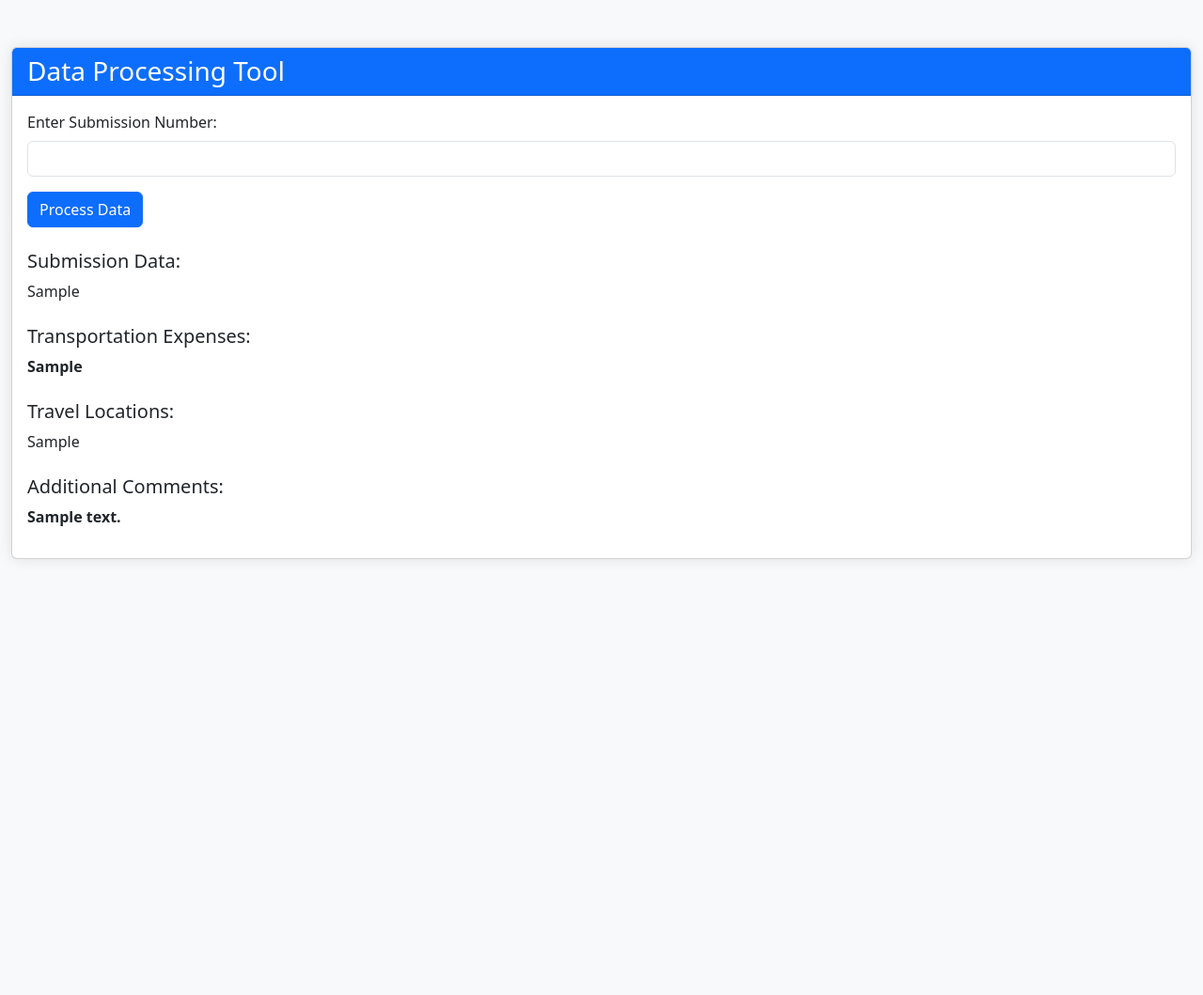
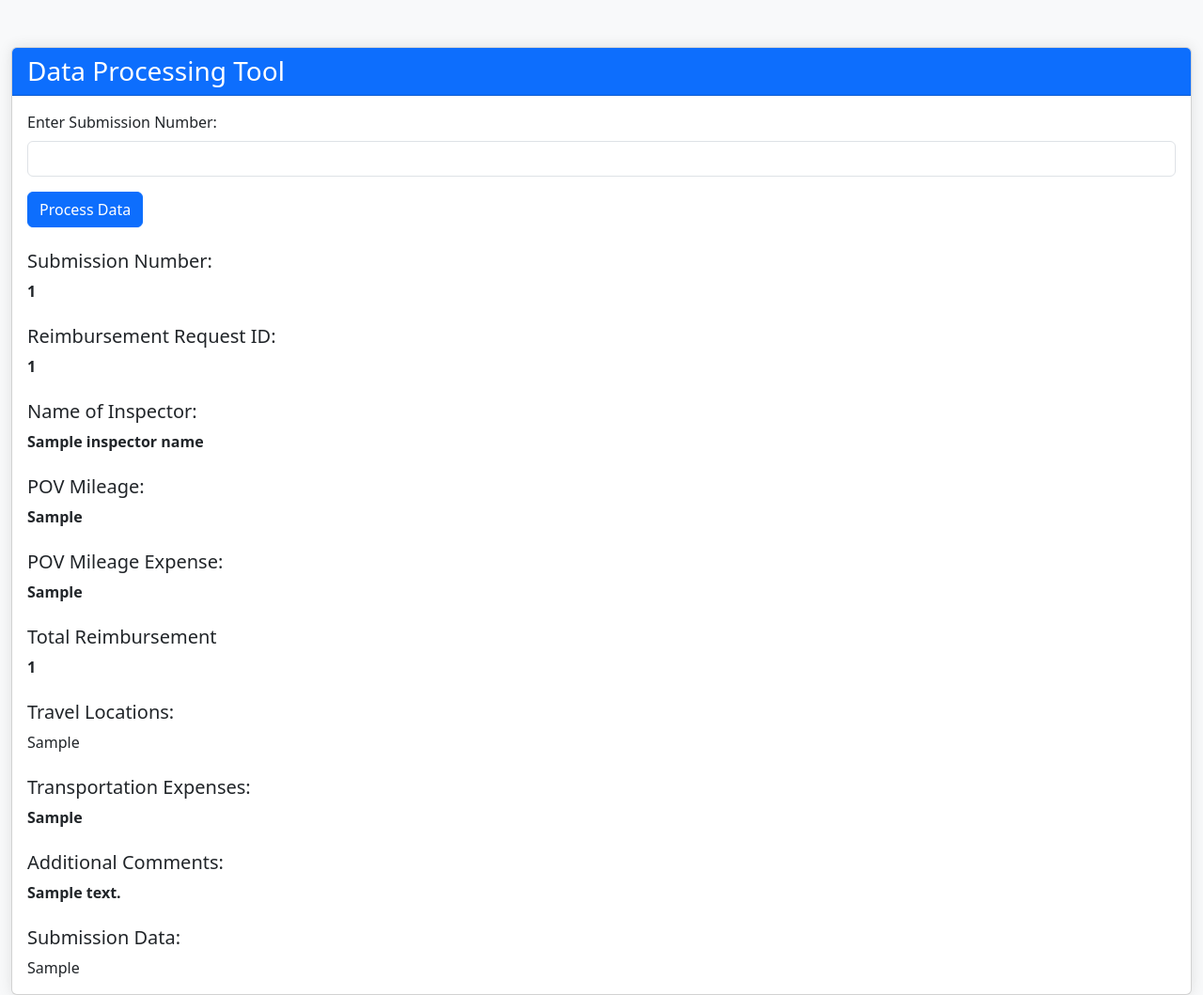
Before and after one commit to MalavikaKalani/Report-Automation-Tool, a Flask app: template templates/index.html in a window 1280 px wide. Shown: the whole page at 94% size. Before the commit the page ends 595 px from the top, so only its background shows below. Run offline with Flask 3, Linux system fonts and the light colour scheme; the template is opened without the code that fills it: most values are stand-ins (such as "Sample title", 1, 10 or a date in 2020).

Commit message:
New formatting with updated data
The individual information displays first and then the dataframe. The values are highlighted for ease.

```diff
--- a/app.py
+++ b/app.py
@@ -45,10 +45,6 @@ def process_data(submission_num):
             return False, message
 
         # LOAD DATA FROM CSV
-        # submissions = pd.read_csv("all_submissions.csv")
-        # inspections = pd.read_csv("inspections_new.csv")
-        # perdiem = pd.read_csv("per_diem.csv")
-        # property_info = pd.read_csv("property.csv")
 
         # submissions = pd.read_csv("Live_Data_New_04_09(All_Submissions).csv", encoding='cp1252')
 
@@ -60,8 +56,8 @@ def process_data(submission_num):
         submissions = pd.read_csv(os.path.join(BASE_DIR, "Live_Data_New_04_09(All_Submissions).csv"), encoding='cp1252')
         # inspections = pd.read_csv(os.path.join(BASE_DIR, "Live_Data_New_04_09(Inspections).csv"), encoding='cp1252')
         inspections = pd.read_csv(os.path.join(BASE_DIR, "Live_Data_New_04_09(Inspections).csv"), encoding='cp1252', names=[
-            'Submission Num','Reimbursement RequestID','Inspector Name','Inspection Id_OG','Inspection Date','Property Id','Inspection Id','Status'
-        ],header=0, keep_default_na=True)
+            'Submission Num','Reimbursement RequestID','Inspector Name','Inspection Id_OG','Inspection Date','Property Id','Inspection Id','Status'],
+            header=0, keep_default_na=True)
 
         # row_268 = inspections[inspections['Submission Num'] == 268]
         # for i, val in enumerate(row_268.iloc[0]):
@@ -74,14 +70,15 @@ def process_data(submission_num):
 
         # FILTER BY SUBMISSION NUMBER TO CREATE REPORT FOR EACH SUBMISSION
         df_submissions = submissions[submissions['Submission Num'] == submission_num]
+
+        if len(df_submissions) == 0:
+                return False, f"Submission number {submission_num} not found"
+
         df_inspections = inspections[inspections['Submission Num'] == submission_num]
         df_perdiem = perdiem[perdiem['Submission Num'] == submission_num]
         df_transportation = transportation[transportation['Submission Num'] == submission_num]
 
         # print(df_inspections.dtypes)
-
-        if len(df_submissions) == 0:
-                return False, f"Submission number {submission_num} not found"
 
         # get information that will be individually displayed
         inspector_name = df_submissions['Inspector Name'].iloc[0]
@@ -109,9 +106,11 @@ def process_data(submission_num):
 
 
         # RENAME FOR MERGE TO WORK BASED ON INSPECTION ID
+
         df_inspections.rename(columns={"Inspection Id": "InspectionID"}, inplace=True)
-        print(f"✅ Found {len(df_inspections)} inspection rows for submission {submission_num}")
-        print(df_inspections.head())
+        # print(f"✅ Found {len(df_inspections)} inspection rows for submission {submission_num}")
+
+
 
         # MERGE INSPECTION WITH PROPERTY INFO
         df_inspections = pd.merge(
@@ -120,8 +119,6 @@ def process_data(submission_num):
             on='InspectionID',
             how='left'
         )
-
-
 
         # MERGE INSPECTION WITH PER DIEM
         merged_df = pd.merge(
@@ -156,12 +153,12 @@ def process_data(submission_num):
         # final_df['Inspection Date'] = final_df['Day Number'].map(day_to_date_mapping)
 
         # ADD EXTRA FIELDS
-        final_df['Travel Start Location'] = pd.Series(dtype='int')
-        final_df['Travel End Location'] = pd.Series(dtype='int')
-        final_df['Total Expenses Per Line Item'] = pd.Series(dtype='int')
+        # final_df['Travel Start Location'] = pd.Series(dtype='int')
+        # final_df['Travel End Location'] = pd.Series(dtype='int')
+        # final_df['Total Expenses Per Line Item'] = pd.Series(dtype='int')
 
         pov_mileage = df_submissions["Miles Driven"].iloc[0]
-        pov_mileage_expense = (pov_mileage - 50) * 0.70
+        pov_mileage_expense = 0 if pov_mileage == 0 else (pov_mileage - 50) * 0.70
         total_reimbursement = df_submissions["Total Reimbursement"].iloc[0]
 
 
@@ -170,10 +167,10 @@ def process_data(submission_num):
         final_df["Total Reimbursement"] = total_reimbursement
 
         # ENSURE SAME DATA TYPE
-        final_df["Total Reimbursement"] = final_df["Total Reimbursement"].replace('[\$,]', '', regex=True).astype(float)
+        # final_df["Total Reimbursement"] = final_df["Total Reimbursement"].replace('[\$,]', '', regex=True).astype(float)
 
         # Now assign NaN properly
-        final_df.loc[2:, ["POV Mileage", "POV Mileage Expense ($0.70 per mile)", "Total Reimbursement"]] = pd.NA
+        # final_df.loc[2:, ["POV Mileage", "POV Mileage Expense ($0.70 per mile)", "Total Reimbursement"]] = pd.NA
 
 
         # RENAME AND REORDER FOR CONSISTENCY
@@ -182,12 +179,20 @@ def process_data(submission_num):
         "Lodging Rate": "GSA Lodging Rate", "Lodging Cost": "Actual Lodging Cost", "Lodging Taxes": "Lodging Rate Tax"}, inplace=True)
 
         final_df = final_df[['Day Number', 'Date of Inspection', 'InspectionID', 'PropertyID', 'Program', 'Property Name', 'Property Address', 'Property City, State',
-                        'Per Diem', 'GSA Lodging Rate', 'Actual Lodging Cost', 'Lodging Rate Tax', 'GSA Rate Zip Code', 'Travel Start Location',
-                        'Travel End Location', 'POV Mileage', 'POV Mileage Expense ($0.70 per mile)', 'Total Reimbursement'
+                        'Per Diem', 'GSA Lodging Rate', 'Actual Lodging Cost', 'Lodging Rate Tax', 'GSA Rate Zip Code'
                             ]]
 
+        print("✅ ABOUT TO RETURNNNNNNNN:")
+        print("submission_num:", submission_num)
+        print("reimbursement_id:", reimbursement_id)
+        print("inspector_name:", inspector_name)
+        print("pov_mileage:", pov_mileage)
+        print("travel_location_info:", travel_location_info)
+        print("transportation_expenses:", transportation_expenses)
+        print("comments:", comments)
         # final_df = final_df.style.applymap(highlight_non_nan)
-        return True, (final_df, transportation_expenses, travel_location_info, comments)
+        return True, (submission_num, reimbursement_id, inspector_name, pov_mileage, pov_mileage_expense, total_reimbursement,
+            travel_location_info, transportation_expenses, comments, final_df)
         # # Get the absolute path of the directory where the app.py file is located
         # base_dir = os.path.dirname(os.path.abspath(__file__))
 
@@ -247,17 +252,23 @@ def process():
 
         if success:
             # file_name = os.path.basename(result)
-            final_df, transportation_expenses, travel_location_info, comments = result
+            (submission_num, reimbursement_id, inspector_name, pov_mileage, pov_mileage_expense, total_reimbursement,
+            travel_location_info, transportation_expenses, comments, final_df) = result
 
             table_html = final_df.to_html(classes='table table-bordered table-striped', index=False, border=0)
             location_html = travel_location_info.to_html(classes='table table-bordered table-striped', index=False, border=0)
             # return send_file(result, as_attachment=True, download_name=file_name)
             return render_template('index.html',
-                                   submission_num=submission_num,
-                                   excel_table=table_html,
+                                   submission_num = submission_num,
+                                   reimbursement_id = reimbursement_id,
+                                   inspector_name = inspector_name,
+                                   pov_mileage = pov_mileage,
+                                   pov_mileage_expense = pov_mileage_expense,
+                                   total_reimbursement = total_reimbursement,
+                                   location_table = location_html,
                                    transportation_expenses=transportation_expenses,
-                                   location_table = location_html,
-                                   comments = comments)
+                                   comments = comments,
+                                   excel_table=table_html)
         else:
             return render_template('index.html', submission_num=submission_num, error=result)
     except ValueError:
--- a/templates/index.html
+++ b/templates/index.html
@@ -38,15 +38,34 @@
                     </div>
                     <button type="submit" class="btn btn-primary">Process Data</button>
                 </form>
-                {% if excel_table %}
-                <h5 class="mt-4">Submission Data:</h5>
-                <div class="table-responsive">
-                    {{ excel_table | safe }}
-                </div>
+                {% if submission_num %}
+                <h5 class="mt-4">Submission Number: </h5>
+                <p><strong>{{ submission_num }}</strong></p>
                 {% endif %}
-                {% if transportation_expenses %}
-                <h5 class="mt-4">Transportation Expenses:</h5>
-                <p><strong>{{ transportation_expenses }}</strong></p>
+
+                {% if reimbursement_id %}
+                <h5 class="mt-4">Reimbursement Request ID: </h5>
+                <p><strong>{{ reimbursement_id }}</strong></p>
+                {% endif %}
+
+                {% if inspector_name %}
+                <h5 class="mt-4">Name of Inspector: </h5>
+                <p><strong>{{ inspector_name }}</strong></p>
+                {% endif %}
+
+                {% if pov_mileage %}
+                <h5 class="mt-4">POV Mileage: </h5>
+                <p><strong>{{ pov_mileage }}</strong></p>
+                {% endif %}
+
+                {% if (pov_mileage_expense) %}
+                <h5 class="mt-4">POV Mileage Expense: </h5>
+                <p><strong>{{ pov_mileage_expense }}</strong></p>
+                {% endif %}
+
+                {% if total_reimbursement %}
+                <h5 class="mt-4">Total Reimbursement </h5>
+                <p><strong>{{ total_reimbursement }}</strong></p>
                 {% endif %}
 
                 {% if location_table %}
@@ -56,9 +75,21 @@
                 </div>
                 {% endif %}
 
+                {% if transportation_expenses %}
+                <h5 class="mt-4">Transportation Expenses:</h5>
+                <p><strong>{{ transportation_expenses }}</strong></p>
+                {% endif %}
+
                 {% if comments %}
                 <h5 class="mt-4">Additional Comments: </h5>
                 <p><strong>{{ comments }}</strong></p>
+                {% endif %}
+
+                {% if excel_table %}
+                <h5 class="mt-4">Submission Data:</h5>
+                <div class="table-responsive">
+                    {{ excel_table | safe }}
+                </div>
                 {% endif %}
 
             </div>
@@ -75,8 +106,8 @@
             const value = td.textContent.trim().toLowerCase();
 
             // Highlight if value is not empty, not 'nan', and not 'nat'
-            if (value !== "" && value !== "nan" && value !== "nat") {
-              td.style.backgroundColor = "yellow";
+            if (value !== "" && value !== "nan" && value !== "nat" && value !== "NaN" && !value.includes("nan")) {
+              td.style.backgroundColor = "#FFFF99";
             }
           });
         });
```
